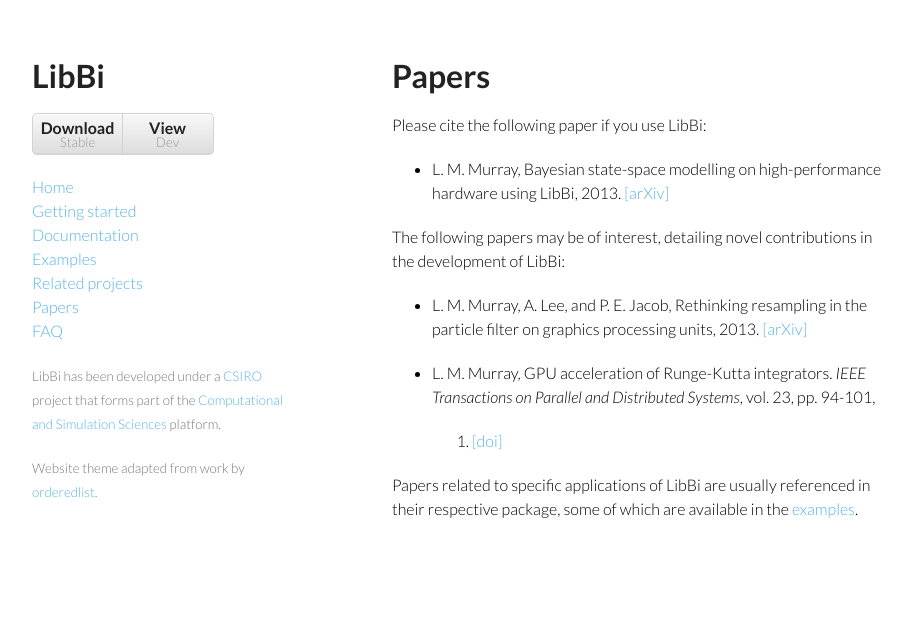
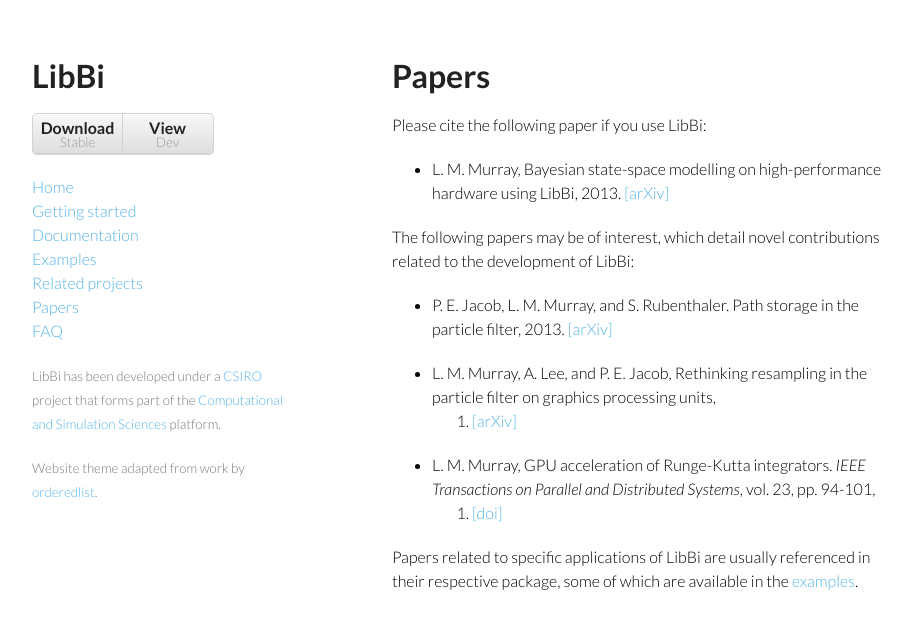
Before and after one commit to lawmurray/LibBi, a Jekyll site: the page built from 40-papers.md, in a window 1280 px wide. Shown: the top 629 px of the page, without its empty margins (178-1089 px from the left). Built offline with Jekyll 4.4.1, drawn with Linux system fonts in a browser that asks for light colours.

Commit message:
Added 'Path storage in the particle filter' to papers.

```diff
--- a/40-papers.md
+++ b/40-papers.md
@@ -13,11 +13,15 @@
 * L. M. Murray, Bayesian state-space modelling on high-performance hardware
   using LibBi, 2013. [\[arXiv\]](http://arxiv.org/abs/1306.3277)
 
-The following papers may be of interest, detailing novel contributions in the
-development of LibBi:
+The following papers may be of interest, which detail novel contributions
+related to the development of LibBi:
+
+* P. E. Jacob, L. M. Murray, and S. Rubenthaler. Path storage in the particle
+  filter, 2013. [\[arXiv\]](http://arxiv.org/abs/1307.3180)
 
 * L. M. Murray, A. Lee, and P. E. Jacob, Rethinking resampling in the particle
-  filter on graphics processing units, 2013. [\[arXiv\]](http://arxiv.org/abs/1301.4019)
+  filter on graphics processing units,
+  2013. [\[arXiv\]](http://arxiv.org/abs/1301.4019)
 
 * L. M. Murray, GPU acceleration of Runge-Kutta integrators. *IEEE
   Transactions on Parallel and Distributed Systems*, vol. 23, pp. 94-101,
```
